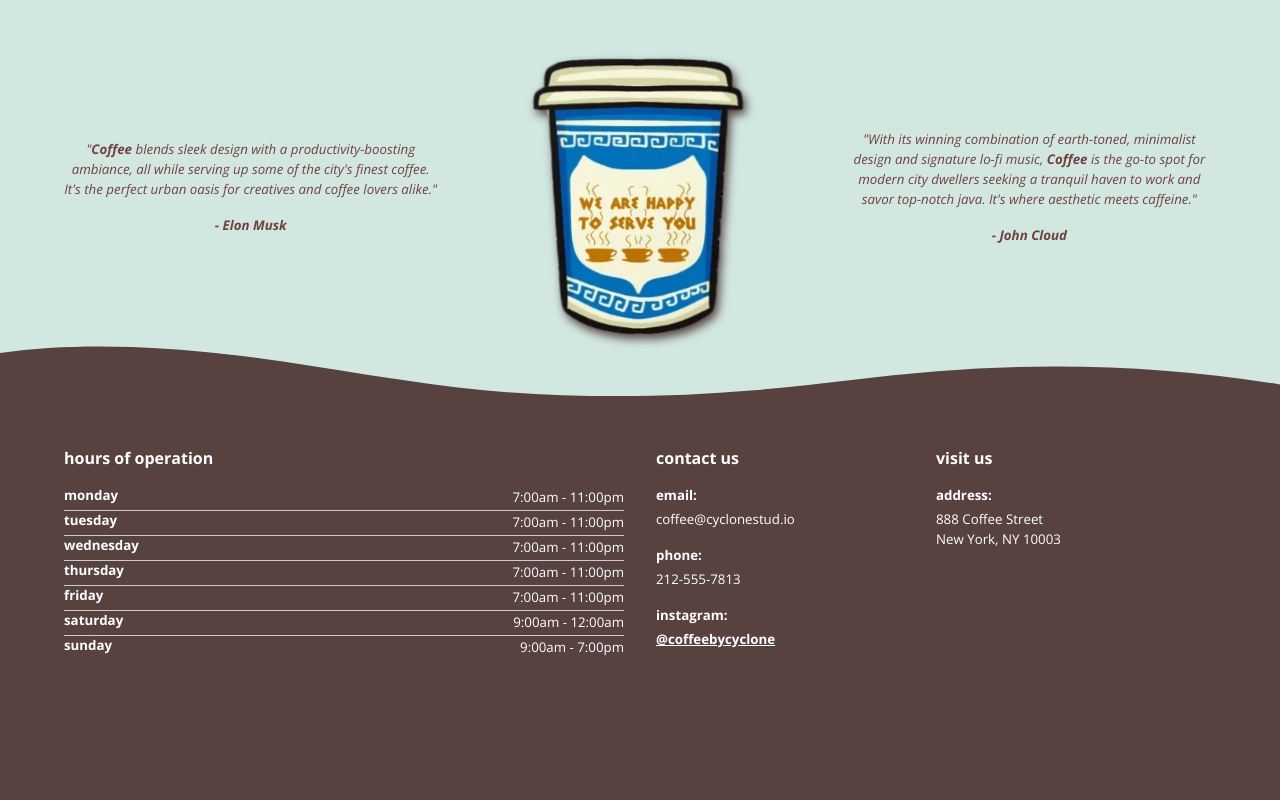
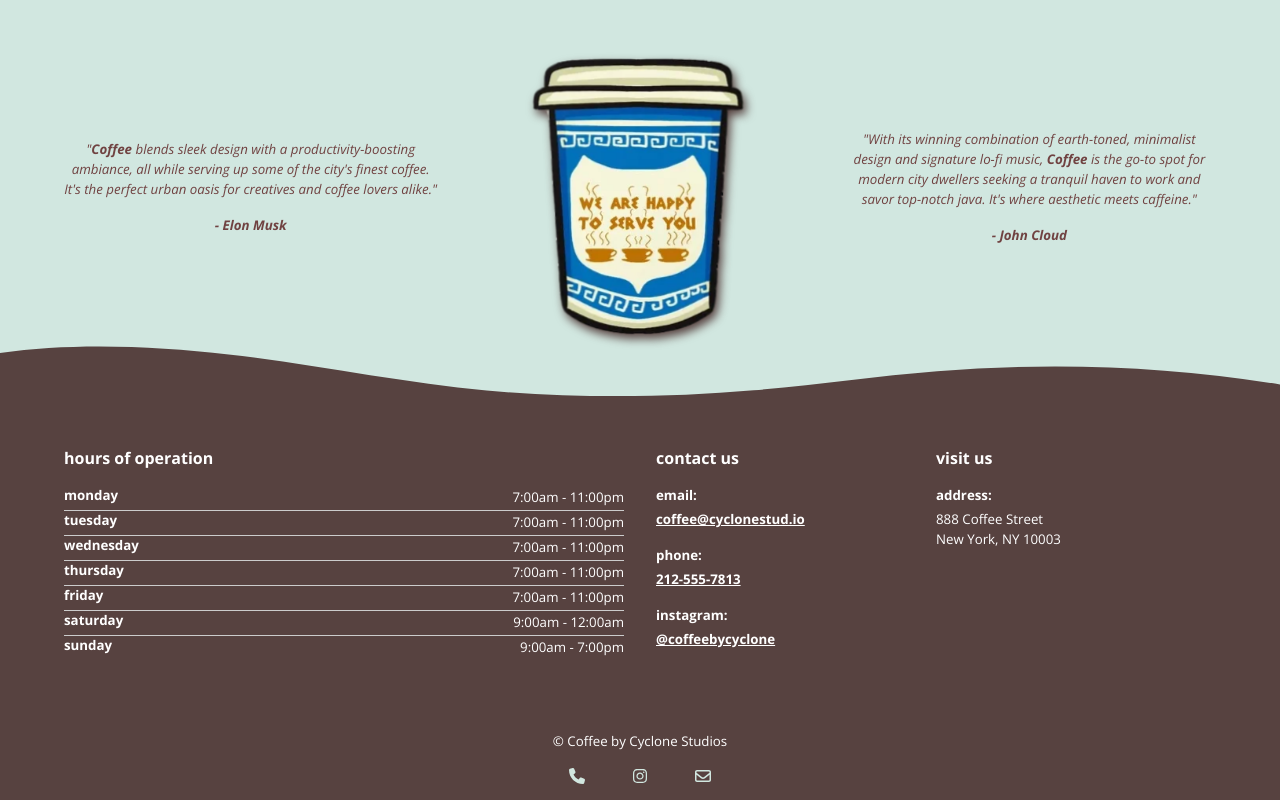
Before and after one commit to JohnKeysCloud/coffee, a website built with webpack: page src/index.ejs in a window 1280 px wide. Shown: the part 1190-1990 px from the top of the page. Before the commit the page ends 1906 px from the top, so only its background shows below. Built offline with nearby package versions, Linux system fonts and the light colour scheme.

Commit message:
add footer

```diff
--- a/src/css/sass/nav.scss
+++ b/src/css/sass/nav.scss
@@ -18,6 +18,7 @@
 nav {
   $link-color: white;
   $link-shadow: 3px 3px 3px black;
+  $link-rotation: 8deg;
 
   .nav-ul {
     display: none;
@@ -28,6 +29,18 @@ nav {
     .nav-li {
       position: relative;
       transition: transform 250ms ease-in-out;
+
+      &:nth-of-type(odd) {
+        transform: rotate(calc($link-rotation * -1));
+      }
+
+      &:nth-of-type(even) {
+        transform: rotate($link-rotation);
+      }
+
+      &:hover {
+        transform: rotate(0);
+      }
 
       &::before {
         content: '';
--- a/src/css/sass/style.scss
+++ b/src/css/sass/style.scss
@@ -166,6 +166,7 @@ header {
   }
 }
 
+main {
   section {
     position: relative;
 
@@ -268,6 +269,33 @@ section {
       }
     }
   }
+}
+
+footer {
+  background-color: var(--color-primary);
+  color: var(--color-text-primary);
+  display: grid;
+  gap: 1rem;
+  padding-block: 1rem;
+  place-items: center;
+
+  .logo-container {
+    display: flex;
+    justify-content: center;
+    gap: 3rem;
+  }
+
+  .footer-logo {
+    fill: var(--color-secondary);
+    height: 1rem;
+    transition: all 250ms ease-in-out;
+
+    &:hover {
+      opacity: 0.8;
+      transform: scale(1.1) rotate(8deg);
+    }
+  }
+}
 
 @media (min-width: 768px) {
   .testimonial-section-content {
--- a/src/index.ejs
+++ b/src/index.ejs
@@ -12,7 +12,9 @@
       <header>
         <div class="page-content header-content">
           <div class="header-left">
-            <a class="header-title" href="#" alt="Coffee by Cyclone Studios">Coffee</a>
+            <a class="header-title" href="#" alt="Coffee by Cyclone Studios"
+              >Coffee</a
+            >
           </div>
           <div class="header-right">
             <nav aria-label="Main">
@@ -52,7 +54,11 @@
               ></path>
             </svg>
           </div>
-          <img class="shop-image" src="./assets/images/coffee-shop.png" alt="Coffee Shop"/>
+          <img
+            class="shop-image"
+            src="./assets/images/coffee-shop.png"
+            alt="Coffee Shop"
+          />
           <div class="shape-divider shape-divider-bottom shape-divider-two">
             <svg
               data-name="Layer 1"
@@ -82,7 +88,11 @@
                 - Elon Musk
               </figcaption>
             </figure>
-            <img class="coffee-cup" src="./assets/images/coffee-cup.webp" alt="Coffee Cup"/>
+            <img
+              class="coffee-cup"
+              src="./assets/images/coffee-cup.webp"
+              alt="Coffee Cup"
+            />
             <figure>
               <blockquote>
                 <p class="testimonial-quote">
@@ -118,37 +128,65 @@
               <h2 class="information-heading">hours of operation</h2>
               <div class="hours-container">
                 <div class="hours-of-operation-day">
-                  <p class="hours-of-operation-day-name information-sub-heading">monday</p>
+                  <p
+                    class="hours-of-operation-day-name information-sub-heading"
+                  >
+                    monday
+                  </p>
                   <p class="hours-of-operation-day-hours">7:00am - 11:00pm</p>
                 </div>
-                <hr>
+                <hr />
                 <div class="hours-of-operation-day">
-                  <p class="hours-of-operation-day-name information-sub-heading">tuesday</p>
+                  <p
+                    class="hours-of-operation-day-name information-sub-heading"
+                  >
+                    tuesday
+                  </p>
                   <p class="hours-of-operation-day-hours">7:00am - 11:00pm</p>
                 </div>
-                <hr>
+                <hr />
                 <div class="hours-of-operation-day">
-                  <p class="hours-of-operation-day-name information-sub-heading">wednesday</p>
+                  <p
+                    class="hours-of-operation-day-name information-sub-heading"
+                  >
+                    wednesday
+                  </p>
                   <p class="hours-of-operation-day-hours">7:00am - 11:00pm</p>
                 </div>
-                <hr>
+                <hr />
                 <div class="hours-of-operation-day">
-                  <p class="hours-of-operation-day-name information-sub-heading">thursday</p>
+                  <p
+                    class="hours-of-operation-day-name information-sub-heading"
+                  >
+                    thursday
+                  </p>
                   <p class="hours-of-operation-day-hours">7:00am - 11:00pm</p>
                 </div>
-                <hr>
+                <hr />
                 <div class="hours-of-operation-day">
-                  <p class="hours-of-operation-day-name information-sub-heading">friday</p>
+                  <p
+                    class="hours-of-operation-day-name information-sub-heading"
+                  >
+                    friday
+                  </p>
                   <p class="hours-of-operation-day-hours">7:00am - 11:00pm</p>
                 </div>
-                <hr>
+                <hr />
                 <div class="hours-of-operation-day">
-                  <p class="hours-of-operation-day-name information-sub-heading">saturday</p>
+                  <p
+                    class="hours-of-operation-day-name information-sub-heading"
+                  >
+                    saturday
+                  </p>
                   <p class="hours-of-operation-day-hours">9:00am - 12:00am</p>
                 </div>
-                <hr>
+                <hr />
                 <div class="hours-of-operation-day">
-                  <p class="hours-of-operation-day-name information-sub-heading">sunday</p>
+                  <p
+                    class="hours-of-operation-day-name information-sub-heading"
+                  >
+                    sunday
+                  </p>
                   <p class="hours-of-operation-day-hours">9:00am - 7:00pm</p>
                 </div>
               </div>
@@ -159,16 +197,14 @@
                 <div class="contact-us-container">
                   <div class="information-sub-container">
                     <h3 class="information-sub-heading">email:</h3>
-                    <p>coffee@cyclonestud.io</p>
+                    <a href="mailto:coffee@cyclonestud.io">coffee@cyclonestud.io</a>
                   </div>
                   <div class="information-sub-container">
                     <h3 class="information-sub-heading">phone:</h3>
-                    <p>212-555-7813</p>
+                    <a href="tel:2125557813">212-555-7813</a>
                   </div>
                   <div class="information-sub-container">
-                    <h3 class="information-sub-heading">
-                      instagram:
-                    </h3>
+                    <h3 class="information-sub-heading">instagram:</h3>
                     <a href="#" target="_blank" rel="noopener noreferrer">
                       @coffeebycyclone
                     </a>
@@ -187,6 +223,38 @@
           </div>
         </section>
       </main>
+      <footer>
+        <p>©<span class="footer-year"></span> Coffee by Cyclone Studios</p>
+        <div class="logo-container">
+          <a class="footer-link" href="tel:2125557813">
+            <svg class="footer-logo" xmlns="http://www.w3.org/2000/svg" viewBox="0 0 512 512">
+              <path d="M164.9 24.6c-7.7-18.6-28-28.5-47.4-23.2l-88 24C12.1 30.2 0 46 0 64C0 311.4 200.6 512 448 512c18 0 33.8-12.1 38.6-29.5l24-88c5.3-19.4-4.6-39.7-23.2-47.4l-96-40c-16.3-6.8-35.2-2.1-46.3 11.6L304.7 368C234.3 334.7 177.3 277.7 144 207.3L193.3 167c13.7-11.2 18.4-30 11.6-46.3l-40-96z"/>
+            </svg>
+          </a>
+          <a class="footer-link" href="#">
+            <svg
+              class="footer-logo"
+              xmlns="http://www.w3.org/2000/svg"
+              viewBox="0 0 448 512"
+            >
+              <path
+                d="M224.1 141c-63.6 0-114.9 51.3-114.9 114.9s51.3 114.9 114.9 114.9S339 319.5 339 255.9 287.7 141 224.1 141zm0 189.6c-41.1 0-74.7-33.5-74.7-74.7s33.5-74.7 74.7-74.7 74.7 33.5 74.7 74.7-33.6 74.7-74.7 74.7zm146.4-194.3c0 14.9-12 26.8-26.8 26.8-14.9 0-26.8-12-26.8-26.8s12-26.8 26.8-26.8 26.8 12 26.8 26.8zm76.1 27.2c-1.7-35.9-9.9-67.7-36.2-93.9-26.2-26.2-58-34.4-93.9-36.2-37-2.1-147.9-2.1-184.9 0-35.8 1.7-67.6 9.9-93.9 36.1s-34.4 58-36.2 93.9c-2.1 37-2.1 147.9 0 184.9 1.7 35.9 9.9 67.7 36.2 93.9s58 34.4 93.9 36.2c37 2.1 147.9 2.1 184.9 0 35.9-1.7 67.7-9.9 93.9-36.2 26.2-26.2 34.4-58 36.2-93.9 2.1-37 2.1-147.8 0-184.8zM398.8 388c-7.8 19.6-22.9 34.7-42.6 42.6-29.5 11.7-99.5 9-132.1 9s-102.7 2.6-132.1-9c-19.6-7.8-34.7-22.9-42.6-42.6-11.7-29.5-9-99.5-9-132.1s-2.6-102.7 9-132.1c7.8-19.6 22.9-34.7 42.6-42.6 29.5-11.7 99.5-9 132.1-9s102.7-2.6 132.1 9c19.6 7.8 34.7 22.9 42.6 42.6 11.7 29.5 9 99.5 9 132.1s2.7 102.7-9 132.1z"
+              />
+            </svg>
+          </a>
+          <a class="footer-link" href="mailto:coffee@cyclonestud.io">
+            <svg
+              class="footer-logo"
+              xmlns="http://www.w3.org/2000/svg"
+              viewBox="0 0 512 512"
+            >
+              <path
+                d="M64 112c-8.8 0-16 7.2-16 16v22.1L220.5 291.7c20.7 17 50.4 17 71.1 0L464 150.1V128c0-8.8-7.2-16-16-16H64zM48 212.2V384c0 8.8 7.2 16 16 16H448c8.8 0 16-7.2 16-16V212.2L322 328.8c-38.4 31.5-93.7 31.5-132 0L48 212.2zM0 128C0 92.7 28.7 64 64 64H448c35.3 0 64 28.7 64 64V384c0 35.3-28.7 64-64 64H64c-35.3 0-64-28.7-64-64V128z"
+              />
+            </svg>
+          </a>
+        </div>
+      </footer>
     </div>
   </body>
 </html>
```
Also changed, not shown: src/css/style.css, 1 other file. Lines whose indentation alone changed are shown as unchanged.
